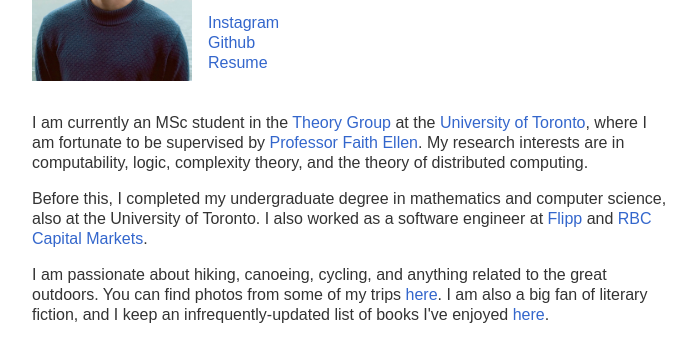
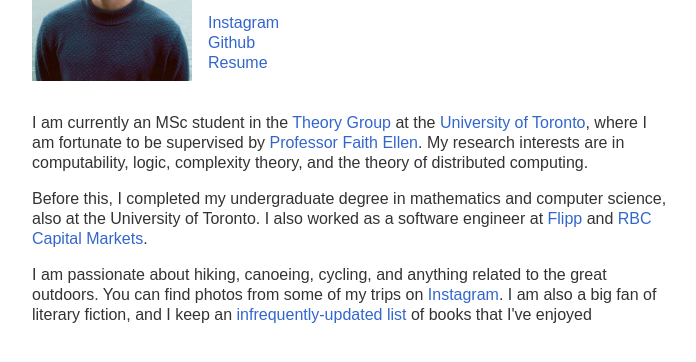
Before and after one commit to kaymanb/online-presence, a plain HTML site: page index.html in a window 1280 px wide. Shown: the part 296-658 px from the top of the page, without its empty margins (288-984 px from the left). Drawn offline with Linux system fonts and the light colour scheme.

Commit message:
Updated meta description and link text

```diff
--- a/index.html
+++ b/index.html
@@ -6,8 +6,9 @@
     <title>Kayman Brusse</title>
     <link rel="icon" href="./resources/favicon.ico" />
     <link rel="stylesheet" type="text/css" href="style.css">
+    <meta name="viewport" content="width=device-width,minimum-scale=1,initial-scale=1">
 
-    <meta name="viewport" content="width=device-width,minimum-scale=1,initial-scale=1">
+    <meta name="description" content="Kayman Brusse is a grad student and software engineer">
 </head>
 <body>
     <div class="centerFlex">
@@ -35,10 +36,7 @@
                 <a href="https://corp.flipp.com/">Flipp</a> and <a href="https://www.rbccm.com/en/">RBC Capital Markets</a>.
             </p>
             <p>
-                I am passionate about hiking, canoeing, cycling, and anything related to the great outdoors. You can find photos from
-                some of my trips <a href="https://www.instagram.com/kaymnb">here</a>. I am also a big fan of literary fiction,
-                and I keep an infrequently-updated list of books I've enjoyed
-                <a href="https://docs.google.com/spreadsheets/d/1FWXTWSOi48cz4Jhm7QcrQ-9itJdhmV0UxDNYroigm-8/edit?usp=sharing">here</a>.
+                I am passionate about hiking, canoeing, cycling, and anything related to the great outdoors. You can find photos from some of my trips on <a href="https://www.instagram.com/kaymnb">Instagram</a>. I am also a big fan of literary fiction, and I keep an <a href="https://docs.google.com/spreadsheets/d/1FWXTWSOi48cz4Jhm7QcrQ-9itJdhmV0UxDNYroigm-8/edit?usp=sharing">infrequently-updated list</a> of books that I've enjoyed
             </p>
         </div>
     </div>
```
